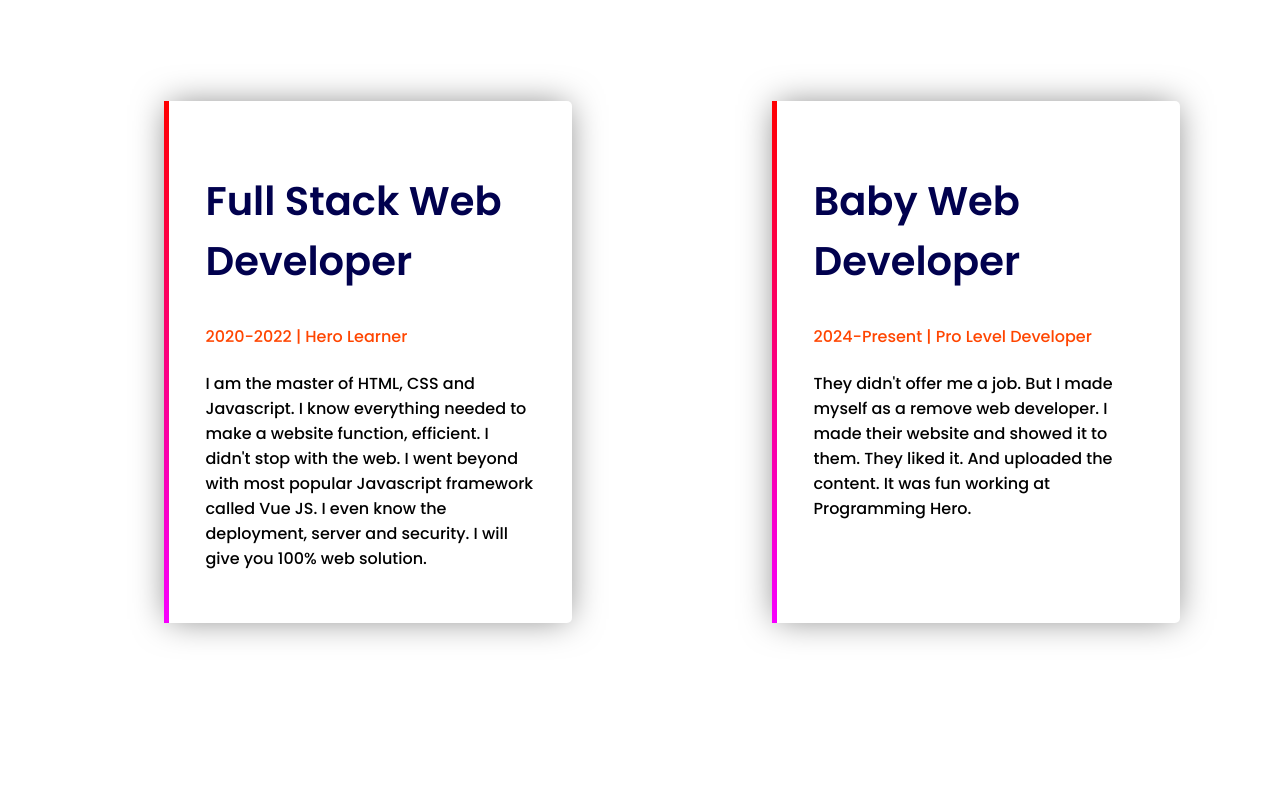
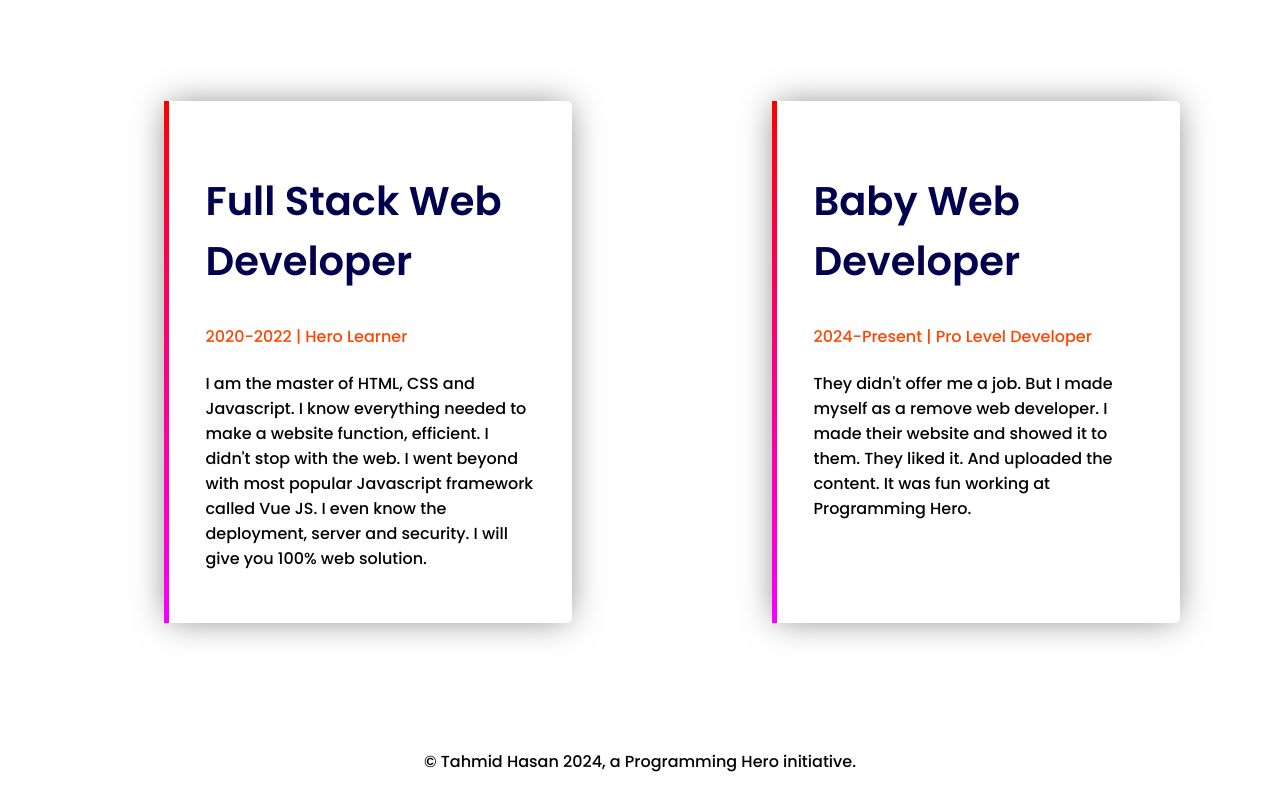
Before and after one commit to wdtahmid/my-portfolio, a plain HTML site: page index.html in a window 1280 px wide. Shown: the part 1449-2249 px from the top of the page. Before the commit the page ends 2172 px from the top, so only its background shows below. Drawn offline with Linux system fonts and the light colour scheme.

Commit message:
footer added

```diff
--- a/index.html
+++ b/index.html
@@ -70,6 +70,10 @@
 
 
     </section>
+
+    <footer class="text-center">
+        <p>© Tahmid Hasan 2024, a Programming Hero initiative.</p>
+    </footer>
 </body>
 
 </html>
--- a/style.css
+++ b/style.css
@@ -83,3 +83,10 @@ div img {
     border-left: 5px solid;
     border-image: linear-gradient(to bottom, red, rgb(247, 0, 255)) 1 100%;
 }
+
+footer {
+    padding: 10px 0;
+}
+.text-center {
+    text-align: center;
+}
```
